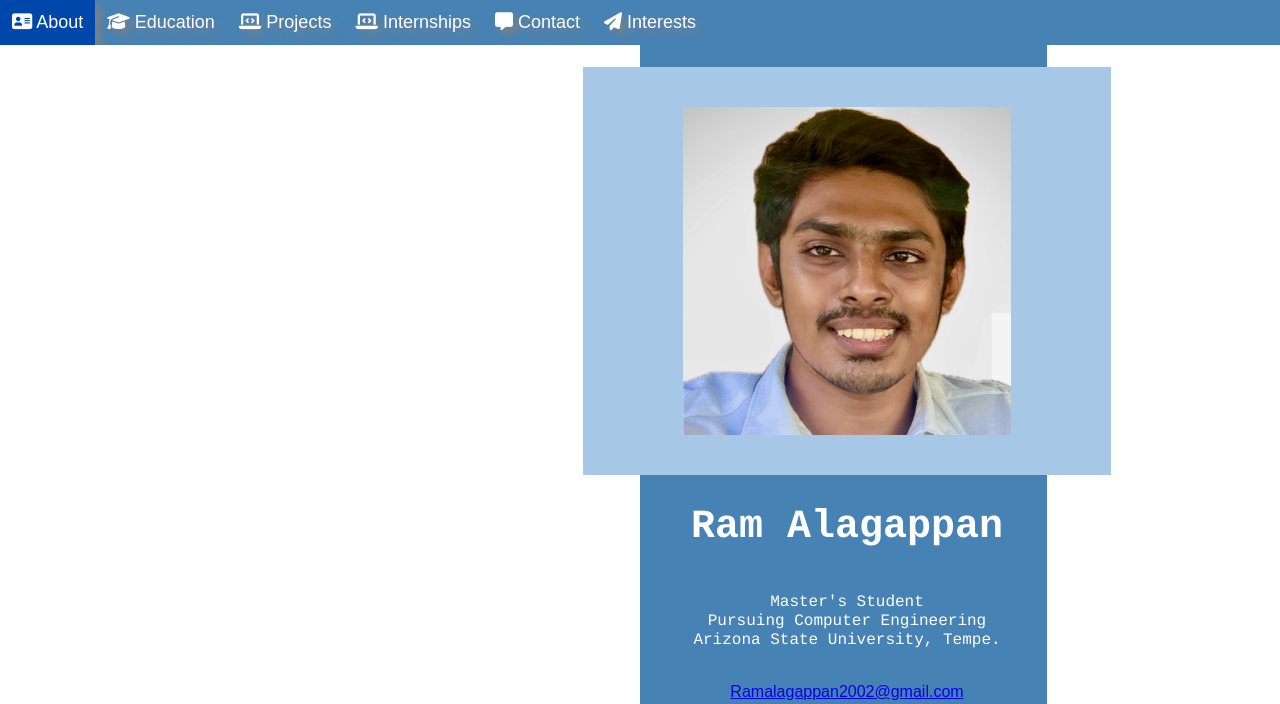
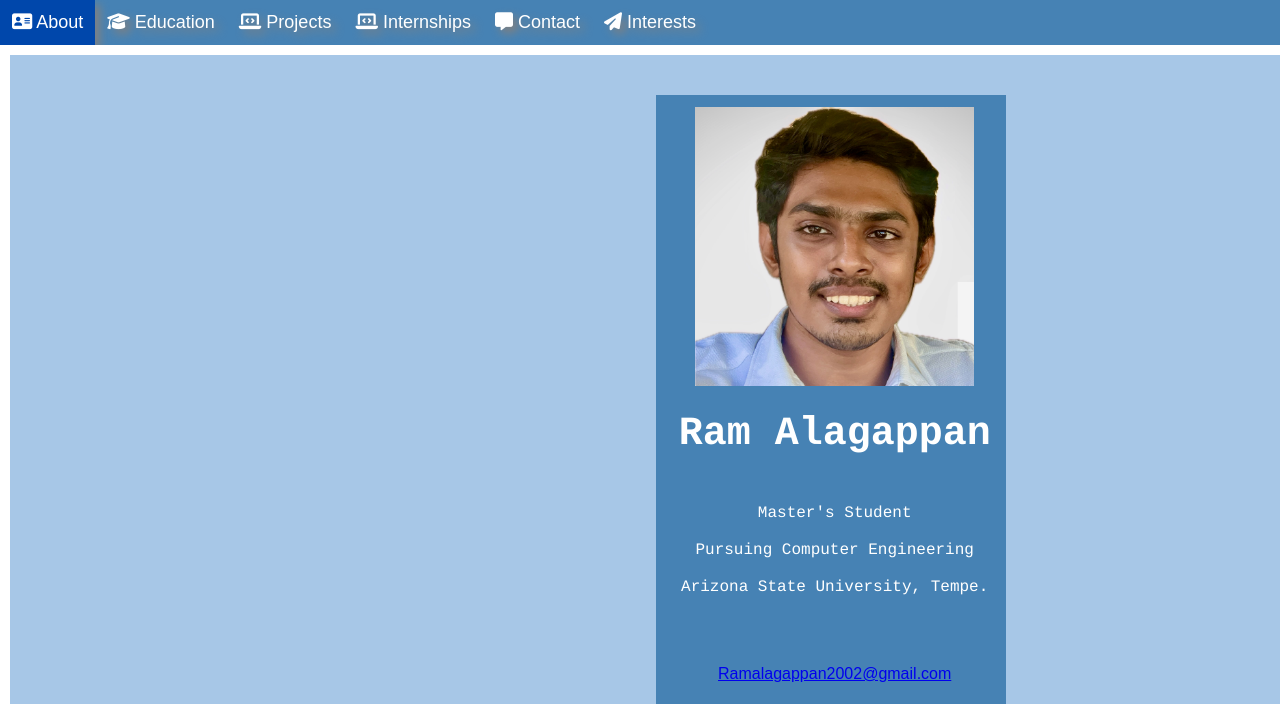
Before and after one commit to Ram-8/Website, a plain HTML site: page index.html in a window 1280 px wide. Shown: the top 704 px of the page. Drawn offline with nearby package versions, Linux system fonts and the light colour scheme.

Commit message:
Update index67.html

```diff
--- a/index.html
+++ b/index.html
@@ -55,9 +55,23 @@
         }
 
         .content {
-            display: flex;
-            width: 100%;
-            height: 100%;
+           width: 85.3%;
+            background-color: #A7C7E7;
+            color: white;
+            display: block;
+            flex-direction: row;
+            align-items: center;
+            padding: 40px;
+            text-align: justify;
+            overflow: hidden;
+            text-overflow: ellipsis;
+            white-space: wrap;
+            line-height:35px;
+            padding-right:100px;
+            padding-left:100px;
+            margin-top: 10px;
+            margin-left:10px;
+            margin-right:10px;
         }
 
         .bg {
@@ -85,19 +99,6 @@
             background-color: #A7C7E7;
             color: white;
             display: block;
-            flex-direction: row;
-            align-items: center;
-            padding: 40px;
-            text-align: justify;
-            overflow: hidden;
-            text-overflow: ellipsis;
-            white-space: wrap;
-            line-height:35px;
-            padding-right:100px;
-            padding-left:100px;
-            margin-top: 10px;
-            margin-left:10px;
-            margin-right:10px;
         }
 
         .bottom-left {
```
